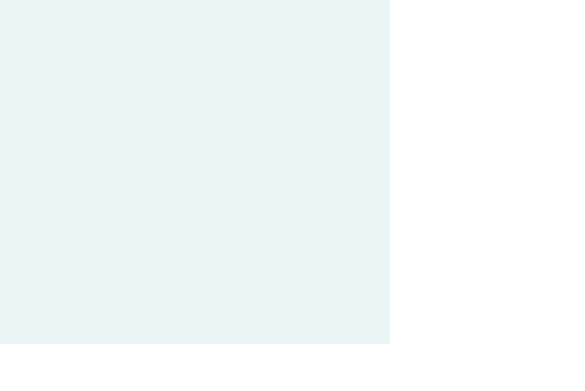
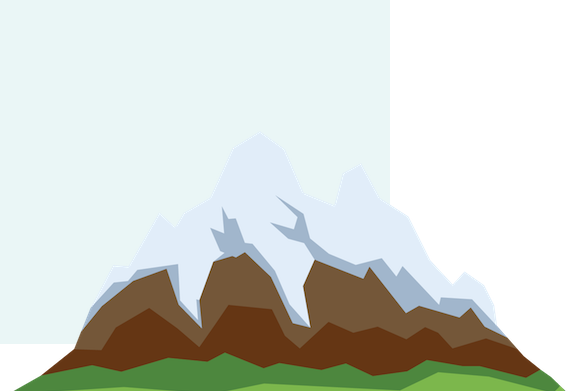
Before and after one commit to abhirajput05/mypersonalwebsite, a plain HTML site: page index.html in a window 390 px wide. Shown: the part 401-792 px from the top of the page, 585 px wide, since content can reach past the window. Drawn offline with Linux system fonts and the light colour scheme.

Commit message:
Update styles.css
Fix mountain image for small screen

```diff
--- a/css/styles.css
+++ b/css/styles.css
@@ -46,10 +46,11 @@ top:20px;
 }
 
 .mountain{
-position:absolute;
-bottom:5px;
-right:420px;
-
+position:relative;
+top:170px;
+right:10px;
+width:auto;
+height:auto;
 }
 
 .profilepic{
```
